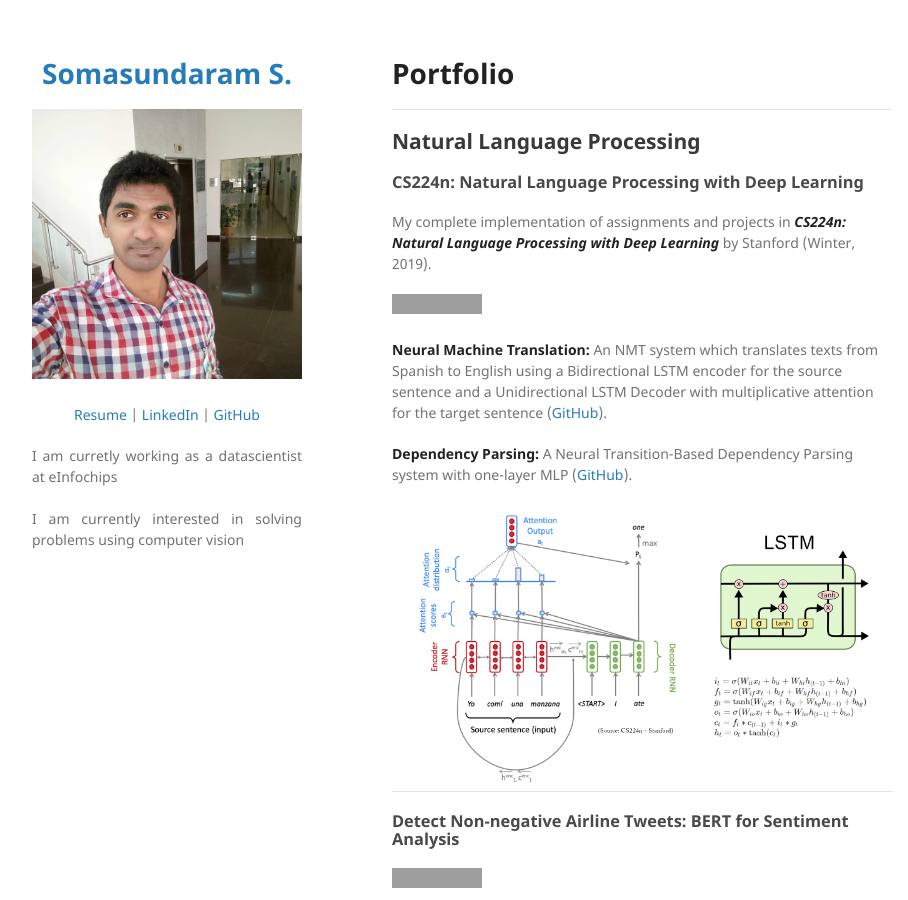
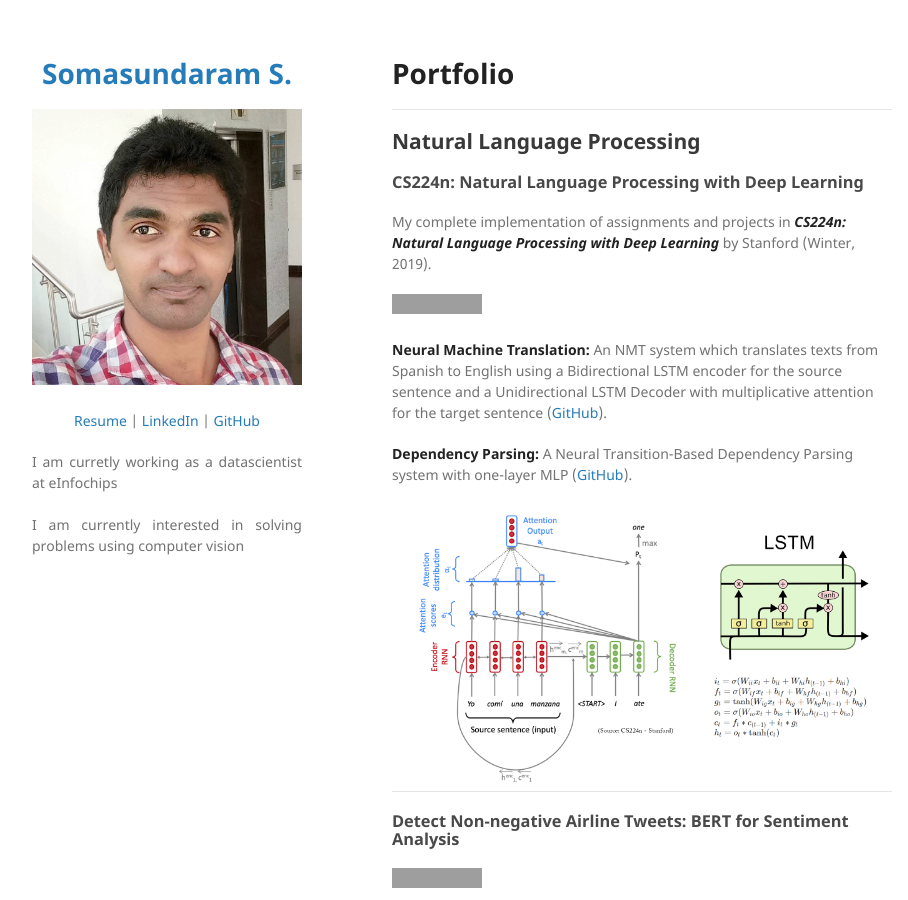
Before and after one commit to somasundaram1702/somasundaram1702.github.io, a Jekyll site: the page built from index.md, in a window 1280 px wide and 900 px high. Shown: the whole window, without its empty margins (178-1086 px from the left). Built offline with Jekyll 4.4.1, drawn with Linux system fonts in a browser that asks for light colours; our own code applies the rules of GitHub Pages for plain Markdown files; grey boxes are pictures that could not be loaded.

Commit message:
Update _config.yml

```diff
--- a/_config.yml
+++ b/_config.yml
@@ -1,6 +1,6 @@
 title: <p align="center"> Somasundaram S. </p>
 
-logo: "/images/som.jpg?raw=true"
+logo: "/images/som1.jpg?raw=true"
 
 description:
   <p align="center">
```
